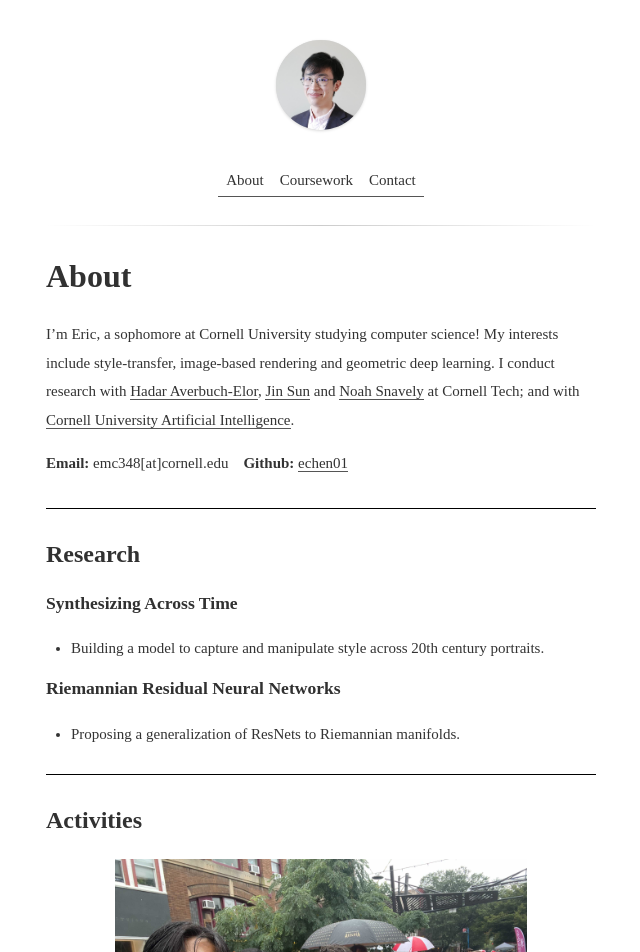
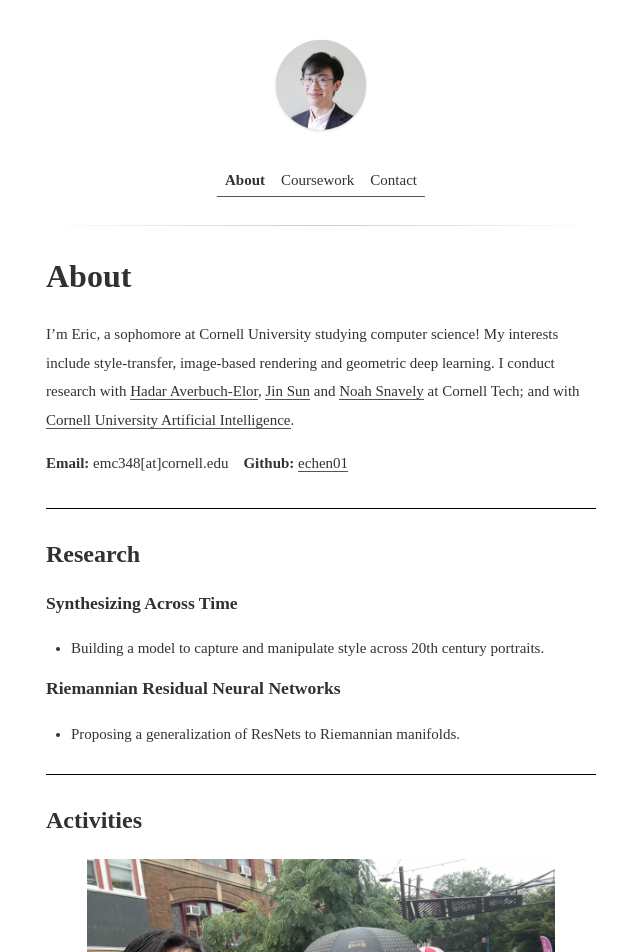
Before and after one commit to echen01/echen01.github.io, a Jekyll site: the page built from index.md, in a window 1280 px wide. Shown: the top 952 px of the page, without its empty margins (319-959 px from the left). Built offline with Jekyll 4.4.1, drawn with Linux system fonts in a browser that asks for light colours; some web fonts are replaced; some of the changed text lies outside the part shown.

Commit message:
update formatting

```diff
--- a/_config.yml
+++ b/_config.yml
@@ -5,10 +5,10 @@ remote_theme: heiswayi/the-plain
 
 
 # Site Info
-title:              "Eric Ming Chen"
+title:              "About"
 description:        "My personal site"
 author_name:        "Eric M. Chen"
-logo_url:           https://avatars.githubusercontent.com/u/28665142?v=4 # Get it from GitHub API: https://api.github.com/users/<username>
+logo_url:           https://avxatars.githubusercontent.com/u/28665142?v=4 # Get it from GitHub API: https://api.github.com/users/<username>
 
 # Site Settings
 url:                https://echen01.github.io # main url
--- a/_includes/header.html
+++ b/_includes/header.html
@@ -15,8 +15,8 @@
 <aside class="menu">
 
 	<ul class="top-menu">
-		{% if page.url != '/index' %}
-			{% assign link = '/index' %}
+		{% if page.url != '/' %}
+			{% assign link = '/' %}
 			<li> <a href="{{ link | prepend: site.baseurl | prepend: site.url }}"> About </a> </li>
 		{% else %}
 			<li style="font-weight:bold;"> <a> About </a> </li>
--- a/_sass/main.scss
+++ b/_sass/main.scss
@@ -124,7 +124,7 @@ blockquote {
   // -webkit-animation-fill-mode: both;
   // -webkit-animation-name: bounce;
   a {
-    background: #ddd url("logo_wrapper.png");
+    background: #ddd;
     color: #000;
     text-decoration: none;
     font-weight: 700;
--- a/index.md
+++ b/index.md
@@ -28,17 +28,17 @@ with [Cornell University Artificial Intelligence](https://cuai.github.io/).
 
 ## Activities
 <p align="center">
-<img src="/assets/activities/applefest.jpg" width="75%"/><br>
+<img src="/assets/activities/applefest.jpg" width="85%"/><br>
 Celebrating Ithaca Apple Fest [2021]
 </p>
 
 <p align="center">
-<img src="/assets/activities/graduation.jpg" width="75%"/><br>
+<img src="/assets/activities/graduation.jpg" width="85%"/><br>
 Receiving my Stuy diploma from Mr. Blay after a year of online schooling [2021]
 </p>
 
 <p align="center">
-<img src="/assets/activities/pumpkin_patch.png" width="75%"/><br>
+<img src="/assets/activities/pumpkin_patch.png" width="85%"/><br>
 Volunteering with StuyPulse and Bloomberg Philanthropies [2019]
 </p>
 
@@ -49,9 +49,7 @@ Volunteering with StuyPulse and Bloomberg Philanthropies [2019]
 
 ---
 
-## Coursework
-
-### In Progress
+## Coursework -- In Progress
 - ASIAN 2279: Chinese Mythology
 - KOREA 1102: Elementary Korean II
 - CS 4820: Introduction to the Analysis of Algorithms
```
Also changed, not shown: contact.md (+1 -0 lines), assets/logo_wrapper.png (deleted).
